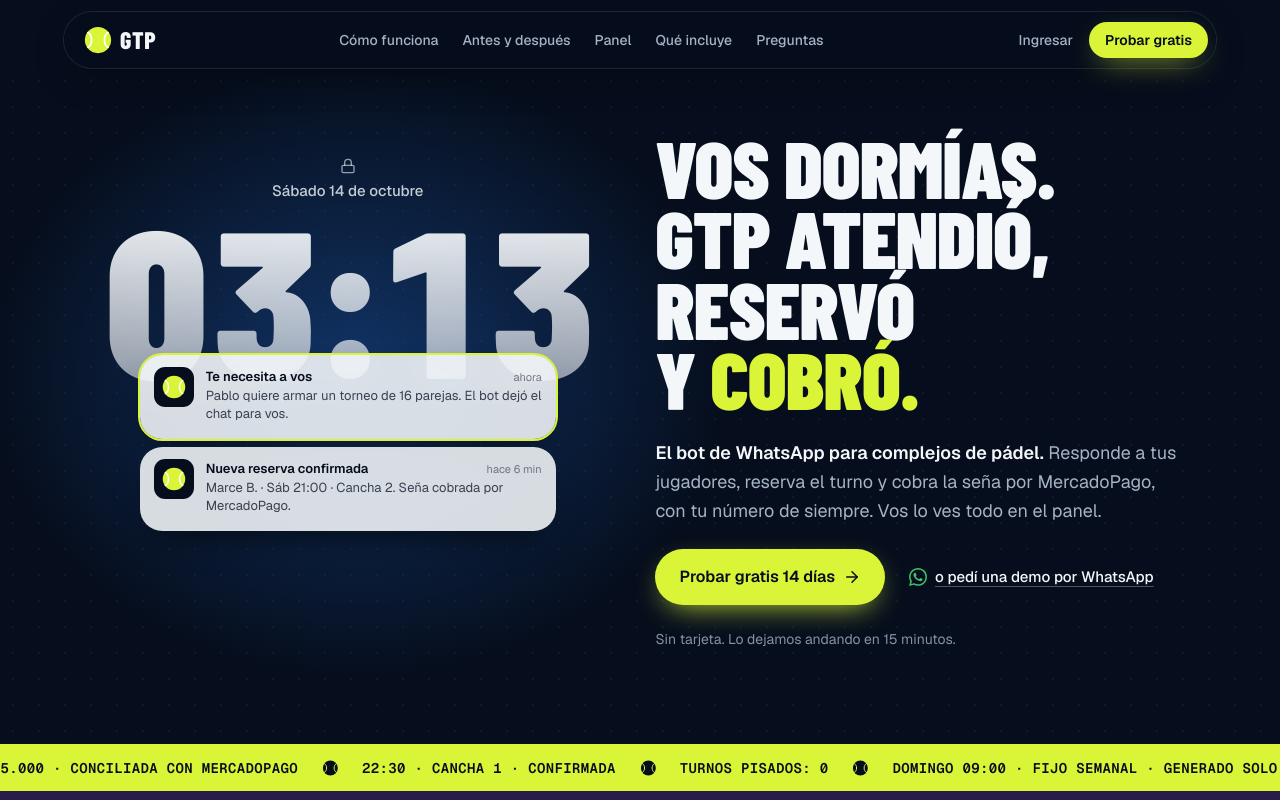
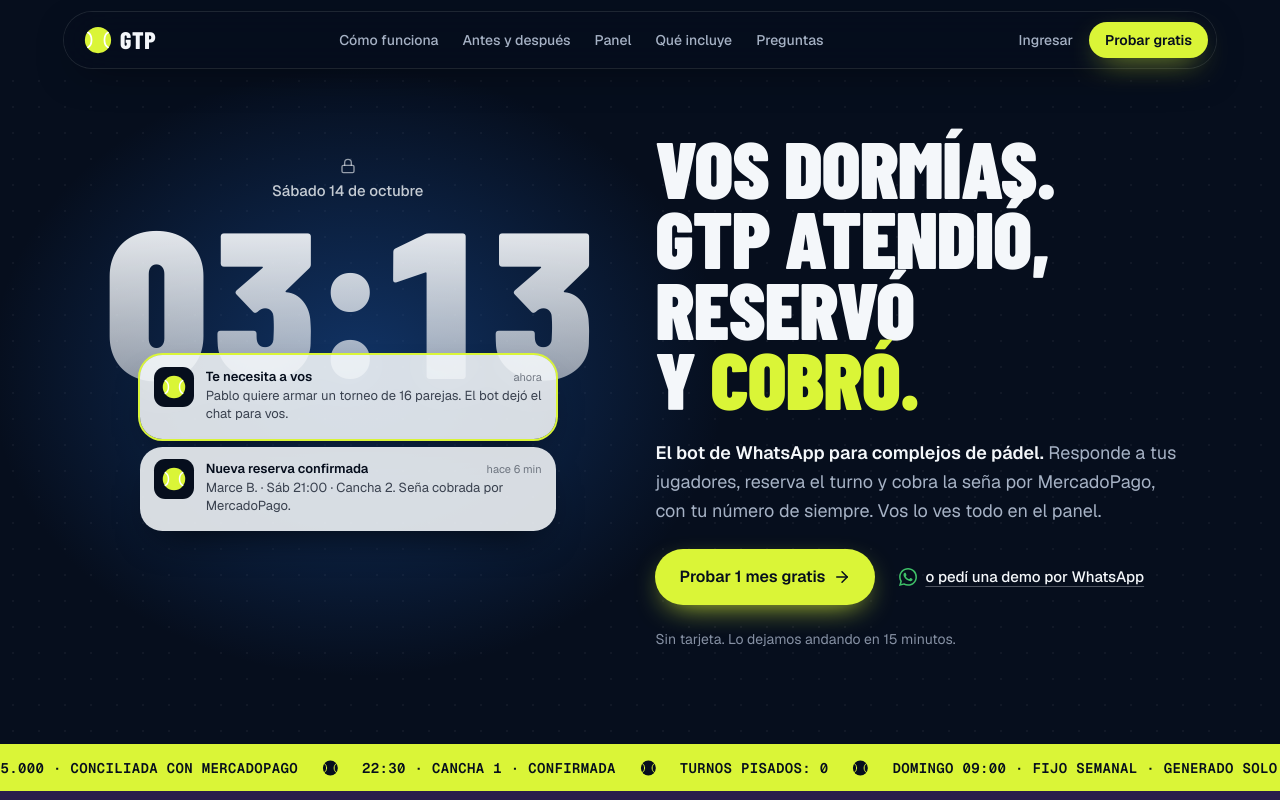
Before and after one commit to LumarSoft/padelBot_admin, a Next.js app: page / in a window 1280 px wide. Shown: the top 800 px of the page. Built offline with nearby package versions, Linux system fonts and the light colour scheme.

Commit message:
feat: offer a free month instead of 14 days across the landing

```diff
--- a/src/features/auth/components/login-form.tsx
+++ b/src/features/auth/components/login-form.tsx
@@ -161,7 +161,7 @@ export function LoginForm({
             href="/register"
             className="text-ball py-1 font-semibold underline-offset-4 hover:underline"
           >
-            Probá GTP gratis 14 días
+            Probá GTP un mes gratis
           </Link>
         </p>
         <Link
--- a/src/features/landing/components/final-cta.tsx
+++ b/src/features/landing/components/final-cta.tsx
@@ -32,12 +32,12 @@ export function FinalCta() {
           sacar.
         </h2>
         <p className="text-ink/80 max-w-xl text-xl text-pretty">
-          Probá GTP 14 días gratis y sin tarjeta. O escribinos y te lo mostramos
+          Probá GTP un mes gratis y sin tarjeta. O escribinos y te lo mostramos
           funcionando en una demo de 15 minutos.
         </p>
         <div className="flex w-full flex-col gap-3 sm:w-auto sm:flex-row">
           <LandingButton href="/register" variant="ink" className="px-7 py-4 text-base">
-            Probar gratis 14 días
+            Probar 1 mes gratis
             <ArrowRight className="size-4.5" />
           </LandingButton>
           <LandingButton
--- a/src/features/landing/components/hero.tsx
+++ b/src/features/landing/components/hero.tsx
@@ -33,7 +33,7 @@ export function Hero() {
 
           <div className="flex w-full flex-col items-stretch gap-4 sm:w-auto sm:flex-row sm:items-center sm:gap-6">
             <LandingButton href="/register" className="py-4 text-base">
-              Probar gratis 14 días
+              Probar 1 mes gratis
               <ArrowRight className="size-4.5" />
             </LandingButton>
             <a
--- a/src/features/landing/components/setup-steps.tsx
+++ b/src/features/landing/components/setup-steps.tsx
@@ -55,7 +55,7 @@ export function SetupSteps() {
 
         <div>
           <LandingButton href="/register" variant="ink">
-            Empezar ahora · 14 días gratis
+            Empezar ahora · 1 mes gratis
             <ArrowRight className="size-4.5" />
           </LandingButton>
         </div>
```
